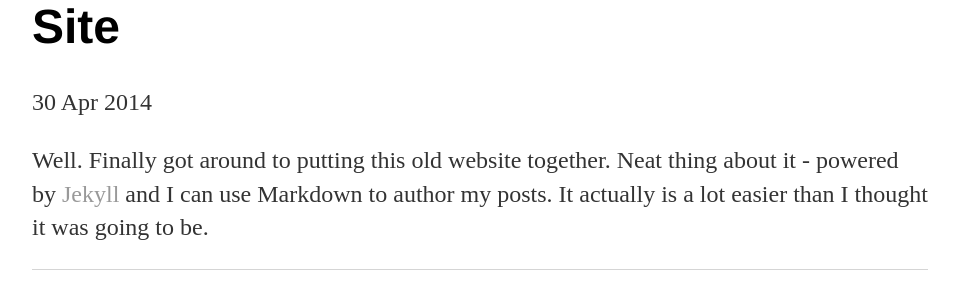
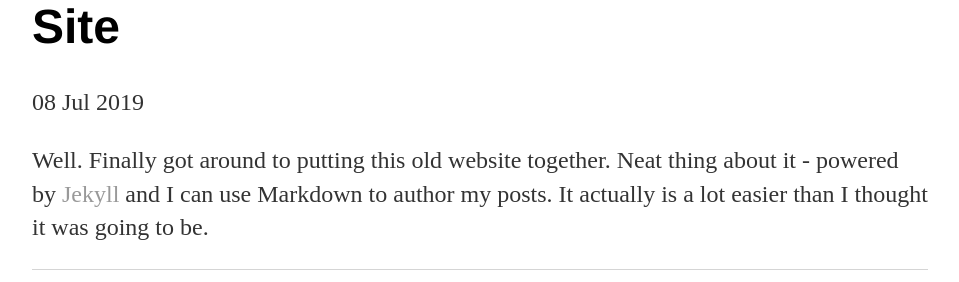
Before and after one commit to agematsu/agematsu.github.io, a Jekyll site: the page built from _posts/2019-07-08-サイトの作り方.md, in a window 1280 px wide. Shown: the part 166-448 px from the top of the page, without its empty margins (160-1119 px from the left). Built offline with Jekyll 4.4.1, drawn with Linux system fonts in a browser that asks for light colours.

Commit message:
Update 2019-07-08-サイトの作り方.md

```diff
--- a/_posts/2019-07-08-サイトの作り方.md
+++ b/_posts/2019-07-08-サイトの作り方.md
@@ -1,7 +1,7 @@
 ---
 layout: post
 title: "Hank Quinlan, Horrible Cop, Launches Site"
-date: 2014-04-30
+date: 2019-07-08
 ---
 
 Well. Finally got around to putting this old website together. Neat thing about it - powered by [Jekyll](http://jekyllrb.com) and I can use Markdown to author my posts. It actually is a lot easier than I thought it was going to be.
```
